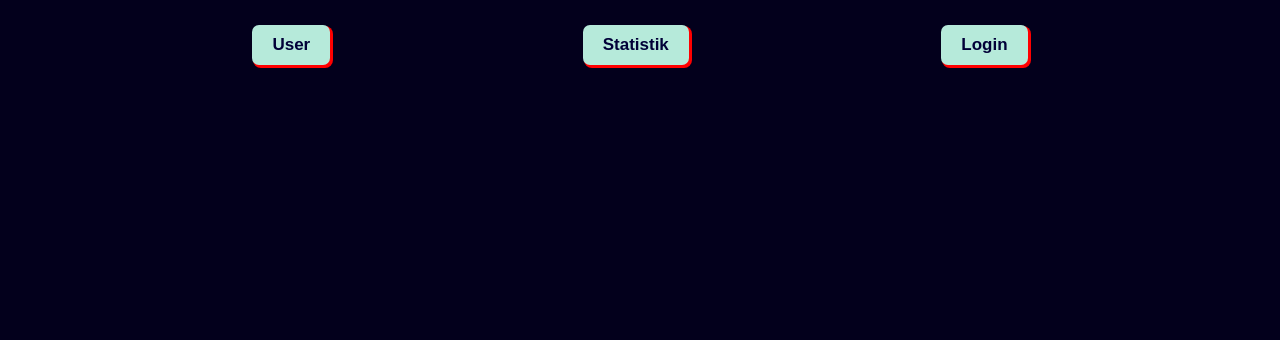
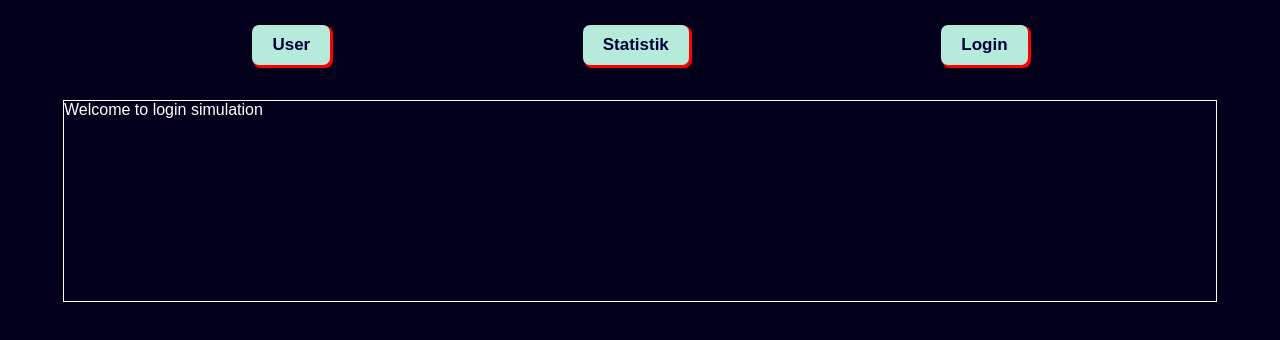
Before and after one commit to RadyaI/user-management, a React (Vite) app: page /login in a window 1280 px wide. Shown: the top 340 px of the page. Built offline with nearby package versions, Linux system fonts and the light colour scheme.

Commit message:
Update: login content component

```diff
--- a/src/login.jsx
+++ b/src/login.jsx
@@ -5,7 +5,11 @@ export default function Login() {
     return (
         <>
             <Navbar></Navbar>
-            <Container></Container>
+            <Container>
+                <Content>
+                    Welcome to login simulation
+                </Content>
+            </Container>
         </>
     )
 }
@@ -14,4 +18,14 @@ const Container = styled.div`
     width: 100%;
     height: 100dvh;
     background-color: #03001C;
+    overflow-y: auto;
 `
+
+const Content = styled.div`
+    border: 1px solid white;
+    color: white;
+    width: 90%;
+    height: 200px;
+    margin: 0 auto;
+    margin-top: 100px;
+`
```
